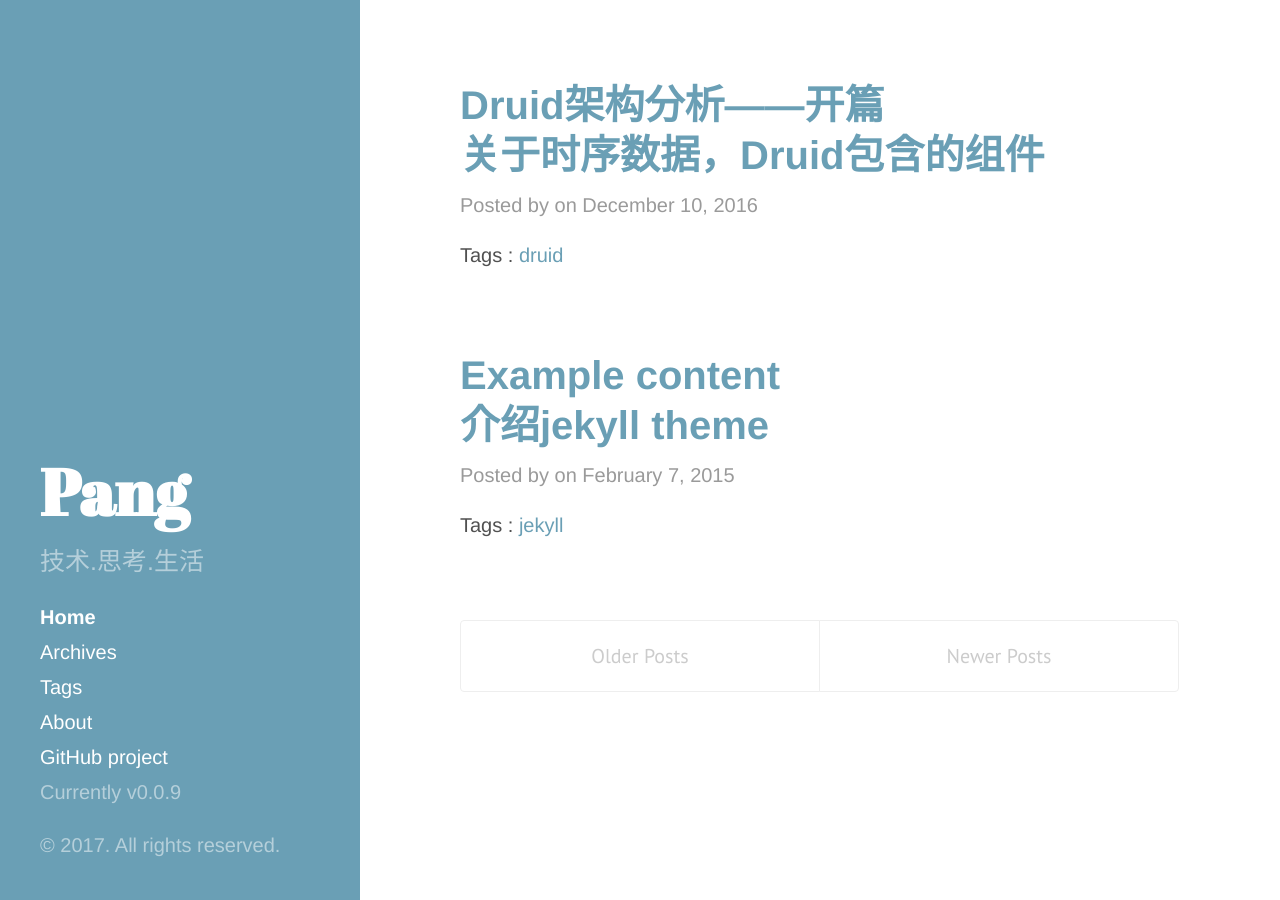
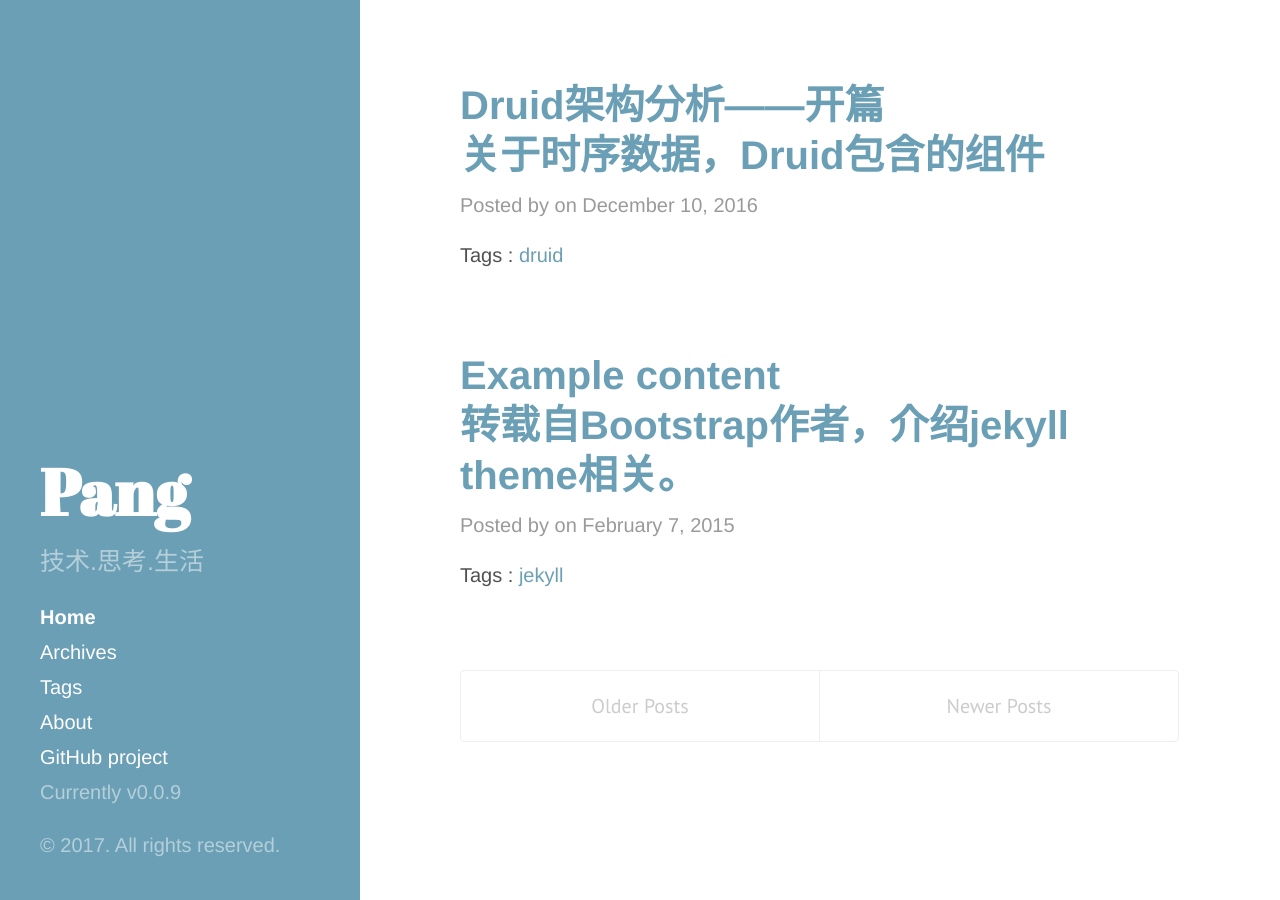
Before and after one commit to pangzhenzhou/pzz-github-pages-blog, a Jekyll site: the page built from index.html, in a window 1280 px wide. Built offline with Jekyll 4.4.1, drawn with Linux system fonts in a browser that asks for light colours; the list of posts is cut into pages by our own code.

Commit message:
modify jekll theme post

```diff
--- a/_posts/2015-02-07-example-content.md
+++ b/_posts/2015-02-07-example-content.md
@@ -1,7 +1,7 @@
 ---
 layout: post
 title: Example content
-subtitle  : "介绍jekyll theme"
+subtitle  : "转载自Bootstrap作者，介绍jekyll theme相关。"
 tags : jekyll
 ---
 
```
